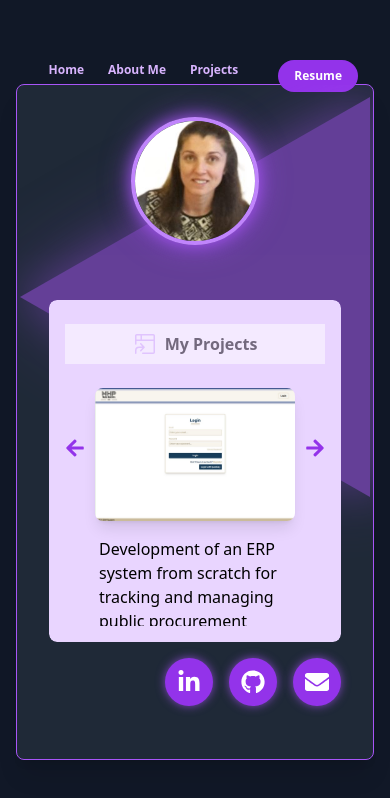
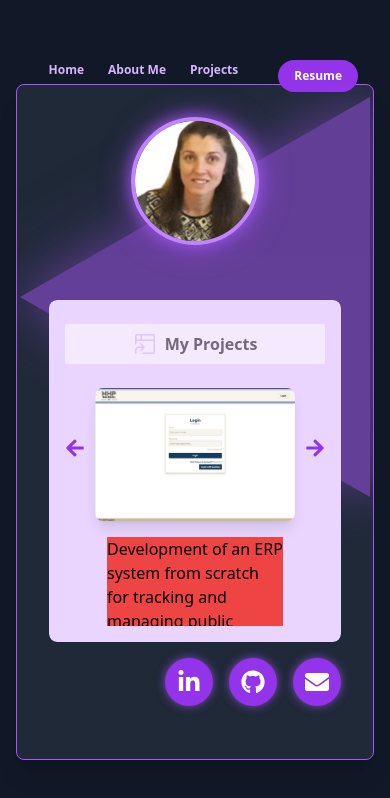
Before and after one commit to JuliaFS/my-portfolio, a Next.js app: page /projects in a window 390 px wide. Shown: the top 798 px of the page. Built offline with nearby package versions, Linux system fonts and the light colour scheme.

Commit message:
test control head from rotating in small screens

```diff
--- a/pages/_app.tsx
+++ b/pages/_app.tsx
@@ -2,6 +2,7 @@ import '../styles/globals.css'
 import type { AppProps } from 'next/app'
 import { QueryClient, QueryClientProvider } from '@tanstack/react-query'
 import { useState } from 'react'
+import Head from 'next/head'
 // import FlyingEffect from '../components/FlyingEffect'
 // import DrugTrail from '../components/DrugTrail'
 
@@ -9,6 +10,13 @@ export default function App({ Component, pageProps }: AppProps) {
   const [queryClient] = useState(() => new QueryClient())
   return (
     <QueryClientProvider client={queryClient}>
+            <Head>
+        {/* Add your viewport meta here */}
+        <meta
+          name="viewport"
+          content="width=device-width, initial-scale=1, maximum-scale=1, user-scalable=no"
+        />
+      </Head>
       <Component {...pageProps} />
 
       {/* <DrugTrail /> */}
--- a/pages/projects.tsx
+++ b/pages/projects.tsx
@@ -58,7 +58,7 @@ export default function Projects() {
           className="rounded-lg shadow-lg object-cover"
           onClick={() => setIsOpen(true)}
         />
-        <p className="text-left px-2">{projects[index].text}</p>
+        <p className="text-left mx-4 bg-red-500">{projects[index].text}</p>
       </div>
 
       {/* Arrows */}
```
